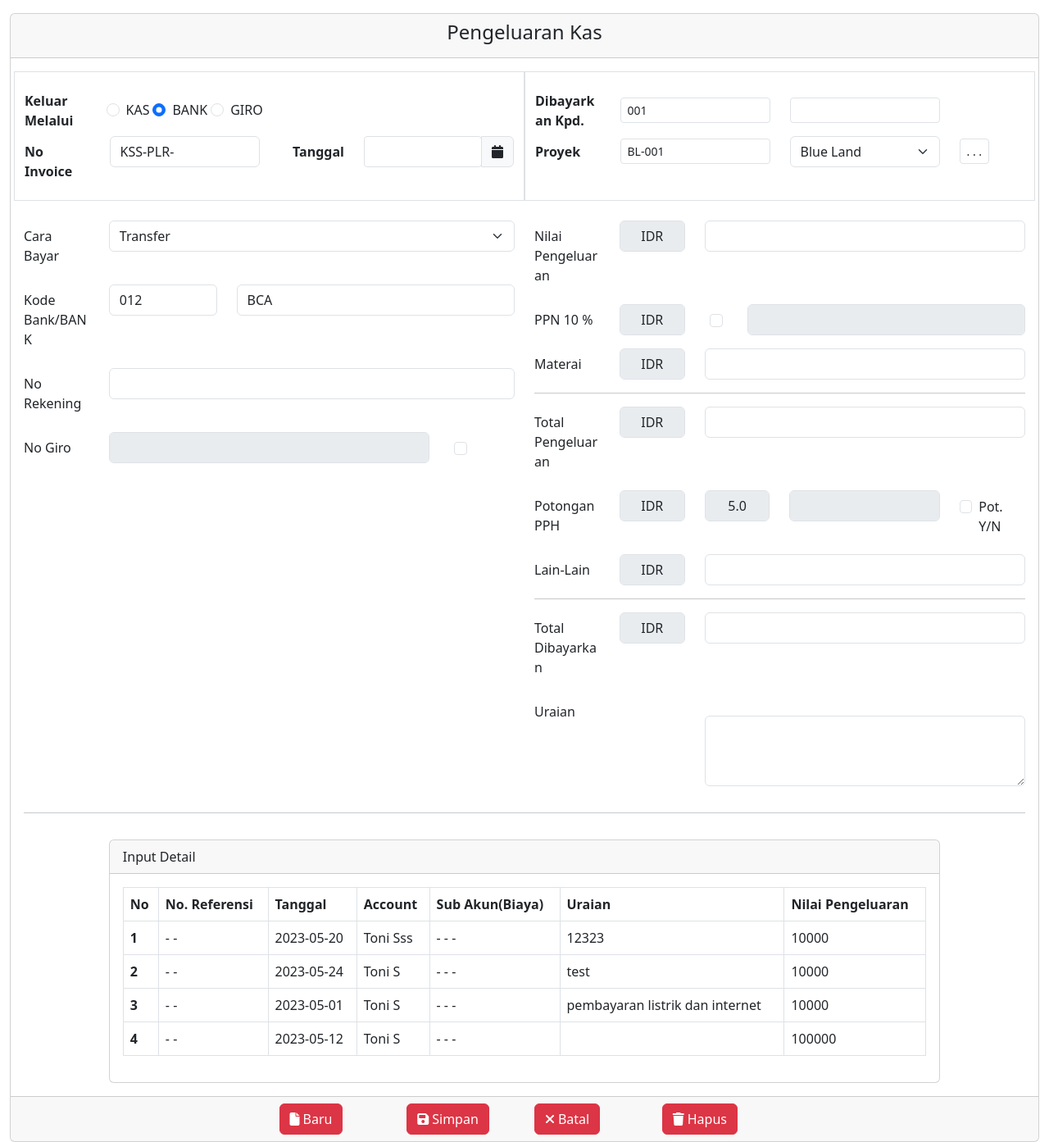
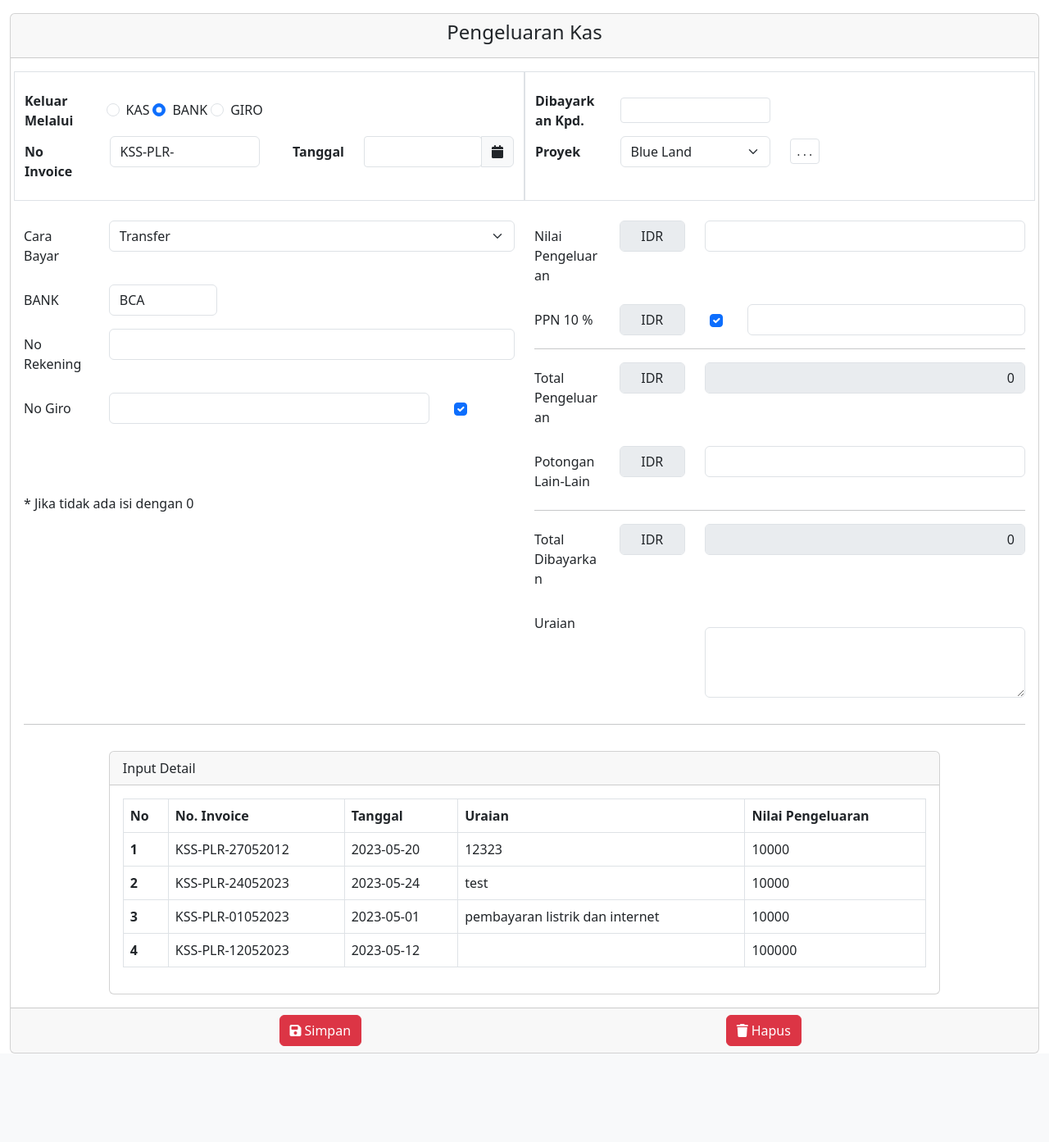
Before and after one commit to Adittyapn/sistem-keuangan-kss-2023, a PHP site: page /keuangan-pengeluaran.php in a window 1280 px wide. Shown: the part 56-1449 px from the top of the page at 82% size. After the commit the page ends 1341 px from the top, so only its background shows below. Run offline with PHP 8.4, Linux system fonts and the light colour scheme; data comes from the database, SQL or seed files in the repository; both versions use the stored data as it was after the commit; some libraries are stand-ins or nearby versions.

Commit message:
fix ppn , table , requiered form , add jabatan , delete form materai&pot pph

```diff
--- a/function.php
+++ b/function.php
@@ -25,13 +25,13 @@ function tambah($data)
     $kodeBank = $data["kodeBank"];
     $noRek = $data["noRekening"];
     $noGiro = $data["noGiro"];
-    $kode_diterima = $data["kode_diterima"];
+    // $kode_diterima = $data["kode_diterima"];
     $nama_diterima = $data["nama_diterima"];
-    $kode_proyek = $data["kode_proyek"];
+    // $kode_proyek = $data["kode_proyek"];
     $tambahProyek = $data["tambahProyek"];
     $nilai_pnrm = $data["nilaiPnrm"];
     $ppn = isset($data['ppn']) ? $data['ppn'] : 0;
-    $materai = $data['materai'];
+    // $materai = $data['materai'];
     $total_pnrm = $data['total_pnrm'];
     $potPPH = isset($data['pot1']) ? $data['pot1'] : 0;
     $potLain = $data['pot_lain'];
@@ -42,7 +42,7 @@ function tambah($data)
 
     $query = "INSERT INTO penerimaan_kas
                 VALUES
-                (NULL, '$payment', '$invoice', '$tanggal', '$caraBayar', '$kodeBank', '$noRek', '$noGiro','$kode_diterima','$nama_diterima ','$tambahProyek', '$kode_proyek',$nilai_pnrm, $ppn, $materai,
+                (NULL, '$payment', '$invoice', '$tanggal', '$caraBayar', '$kodeBank', '$noRek', '$noGiro', '$nama_diterima ','$tambahProyek', $nilai_pnrm, $ppn,
                 $total_pnrm, $potPPH, $potLain, $total_bayar, '$uraian')";
     mysqli_query($conn, $query);
 
@@ -77,13 +77,10 @@ function tambahpengeluaran($data)
     $kodeBank = $data["kodeBank"];
     $noRek = $data["noRekening"];
     $noGiro = $data["noGiro"];
-    $kode_dibayar = $data["kode_dibayar"];
     $nama_dibayar = $data["nama_dibayar"];
-    $kode_proyek = $data["kode_proyek"];
     $tambahProyek = $data["tambahProyek"];
     $nilaiPengeluaran = $data["nilaiPengeluaran"];
     $ppn = isset($data['ppn']) ? $data['ppn'] : 0;
-    $materai = $data['materai'];
     $total_pengeluaran = $data['total_pengeluaran'];
     $potPPH = isset($data['pot1']) ? $data['pot1'] : 0;
     $potLain = $data['pot_lain'];
@@ -94,7 +91,7 @@ function tambahpengeluaran($data)
 
     $query = "INSERT INTO pengeluaran_kas
                 VALUES
-                (null, '$payment', '$invoice', '$tanggal', '$caraBayar', '$kodeBank', '$noRek', '$noGiro', '$kode_dibayar','$nama_dibayar','$tambahProyek', '$kode_proyek',$nilaiPengeluaran, $ppn, $materai,
+                (null, '$payment', '$invoice', '$tanggal', '$caraBayar', '$kodeBank', '$noRek', '$noGiro', '$nama_dibayar','$tambahProyek', $nilaiPengeluaran, $ppn,
                 $total_pengeluaran, $potPPH, $potLain, $total_bayar, '$uraian')";
 
     mysqli_query($conn, $query);
@@ -157,28 +154,3 @@ function editDataPengeluaran($data)
     return mysqli_affected_rows($conn);
 }
 //end pengeluaran kas
-// function ubahproduk($data)
-// {
-// global $conn;
-
-// $id = $data['id'];
-// $tanggal = $data['tanggal'];
-// $no_invoice = $data['no_invoice'];
-// $nama = $data['nama'];
-// $nama_dibayar = $data['nama_dibayar'];
-// $no_rekening = $data['no_rekening'];
-// $total_bayar = $data['total_bayar'];
-// $uraian = $data['uraian'];
-
-// mysqli_query($conn, "UPDATE penerimaan_kas SET
-// tanggal = '$tanggal',
-// no_invoice = '$no_invoice',
-// nama = '$nama',
-// nama_dibayar = '$nama_dibayar',
-// no_rekening = '$no_rekening',
-// total_bayar = '$total_bayar',
-// uraian = '$uraian'
-
-// WHERE id = $id
-// ");
-// }
--- a/keuangan-pengeluaran.php
+++ b/keuangan-pengeluaran.php
@@ -150,7 +150,7 @@ $pengeluaran = query("SELECT * FROM pengeluaran_kas LEFT JOIN proyek ON pengelua
                   <div class="col-sm-4">
                     <!-- <input type="date" class="datepicker border rounded-1" name="tanggal" id="datePicker" /> -->
                     <div class="input-group">
-                      <input type="text text-tanggal" id="datePicker" class="form-control datepicker border rounded-1" name="tanggal" autocomplete="off">
+                      <input type="text text-tanggal" id="datePicker" class="form-control datepicker border rounded-1" name="tanggal" autocomplete="off" required>
                       <span class="input-group-text" id="addon-wrapping"><i class="fa fa-calendar icon"></i></span>
                     </div>
                   </div>
@@ -159,20 +159,20 @@ $pengeluaran = query("SELECT * FROM pengeluaran_kas LEFT JOIN proyek ON pengelua
               <div class="col-6 border mb-3 py-3">
                 <div class="row align-items-center">
                   <label for="from" class="col-sm-2 col-form-label"><b>Dibayarkan Kpd.</b></label>
+                  <!-- <div class="col-sm-4">
+                    <input class="form-control form-control-sm w-100" type="text" value="001" aria-label="readonly input example" name="kode_bayar" id="kode_bayar" />
+                  </div> -->
                   <div class="col-sm-4">
-                    <input class="form-control form-control-sm w-100" type="text" value="001" aria-label="readonly input example" name="kode_bayar" id="kode_bayar" />
-                  </div>
-                  <div class="col-sm-4">
-                    <input class="form-control form-control-sm w-100" type="text" value="" aria-label="readonly input example" name="nama_dibayar" id="nama_dibayar" />
+                    <input class="form-control form-control-sm w-100" type="text" value="" aria-label="readonly input example" name="nama_dibayar" id="nama_dibayar" required />
                   </div>
                   <div class="col-sm-2">
                   </div>
                 </div>
                 <div class="row align-items-center">
                   <label for="Proyek" class="col-sm-2 col-form-label"><b>Proyek</b></label>
-                  <div class="col-sm-4">
+                  <!-- <div class="col-sm-4">
                     <input class="form-control form-control-sm w-100" name="kode_proyek" type="text" value="BL-001" aria-label="readonly input example" />
-                  </div>
+                  </div> -->
                   <div class="col-sm-4">
                     <select name="tambahProyek" id="tambahProyek" class="form-select">
                       <?php foreach ($proyek as $row) : ?>
@@ -203,18 +203,15 @@ $pengeluaran = query("SELECT * FROM pengeluaran_kas LEFT JOIN proyek ON pengelua
                   </div>
                 </div>
                 <div class="row mb-3">
-                  <label for="kodeBank" class="col-sm-2 col-form-label">Kode Bank/BANK</label>
+                  <label for="kodeBank" class="col-sm-2 col-form-label"> BANK</label>
                   <div class="col-sm-3">
-                    <input id="kodeBank" name="kodeBank" type="text" value="012" class="form-control" /> <!-- kalo disabled gak bisa di input valuenya -->
-                  </div>
-                  <div class="col-sm-7">
-                    <input type="text" value="BCA" class="form-control" />
+                    <input id="kodeBank" name="kodeBank" type="text" value="BCA" class="form-control" required /> <!-- kalo disabled gak bisa di input valuenya -->
                   </div>
                 </div>
                 <div class="row mb-3">
                   <label for="noRek" class="col-sm-2 col-form-label">No Rekening</label>
                   <div class="col-sm-10">
-                    <input id="noRekening" name="noRekening" type="text" value="" class="form-control" />
+                    <input id="noRekening" name="noRekening" type="text" value="" class="form-control" required />
                   </div>
                 </div>
                 <div class="row mb-3">
@@ -223,9 +220,11 @@ $pengeluaran = query("SELECT * FROM pengeluaran_kas LEFT JOIN proyek ON pengelua
                     <input id="noGiro" name="noGiro" type="text" value="" class="form-control" />
                   </div>
                   <div class="mt-2 d-flex justify-content-center col-sm-1">
-                    <input class="form-check-input" type="checkbox" id="giroChecked" />
+                    <input class="form-check-input" type="checkbox" id="giroChecked" checked />
                   </div>
                 </div>
+                <br><br><br>
+                <h6>* Jika tidak ada isi dengan 0 </h6>
               </div>
               <div class="col-6 mt-2">
                 <div class="row mb-3">
@@ -234,7 +233,7 @@ $pengeluaran = query("SELECT * FROM pengeluaran_kas LEFT JOIN proyek ON pengelua
                     <input name="idr" id="idr" value="IDR" class="text-center form-control" disabled readonly />
                   </div>
                   <div class="col-sm-8">
-                    <input name="nilaiPengeluaran" id="nilaiPengeluaran" class="text-end form-control" onkeypress="return restrictAlpha(event)" />
+                    <input name="nilaiPengeluaran" id="nilaiPengeluaran" class="text-end form-control" onkeypress="return restrictAlpha(event)" required />
                   </div>
                 </div>
                 <div class="row mb-3">
@@ -243,13 +242,13 @@ $pengeluaran = query("SELECT * FROM pengeluaran_kas LEFT JOIN proyek ON pengelua
                     <input name="" id="" value="IDR" class="text-center form-control" disabled readonly />
                   </div>
                   <div class="mt-2 d-flex justify-content-center col-sm-1">
-                    <input class="form-check-input" type="checkbox" value="" id="ppnChecked" />
+                    <input class="form-check-input" type="checkbox" value="" id="ppnChecked" checked />
                   </div>
                   <div class="col-sm-7">
                     <input name="ppn" id="ppn" class="text-end form-control" />
                   </div>
                 </div>
-                <div class="row mb-3">
+                <!-- <div class="row mb-3">
                   <label for="materai" class="col-sm-2 col-form-label">Materai</label>
                   <div class="col-sm-2">
                     <input name="idr" id="idr" value="IDR" class="text-center form-control" disabled readonly />
@@ -257,7 +256,7 @@ $pengeluaran = query("SELECT * FROM pengeluaran_kas LEFT JOIN proyek ON pengelua
                   <div class="col-sm-8">
                     <input name="materai" id="materai" class="text-end form-control" onkeypress="return restrictAlpha(event)" />
                   </div>
-                </div>
+                </div> -->
                 <div class="pembatas">
                   <hr />
                 </div>
@@ -267,10 +266,10 @@ $pengeluaran = query("SELECT * FROM pengeluaran_kas LEFT JOIN proyek ON pengelua
                     <input name="idr" id="idr" value="IDR" class="text-center form-control" disabled readonly />
                   </div>
                   <div class="col-sm-8">
-                    <input id="total_pengeluaran" name="total_pengeluaran" type="text" value="" class="text-end form-control" onkeypress="return restrictAlpha(event)" />
+                    <input id="total_pengeluaran" name="total_pengeluaran" type="text" value="" class="text-end form-control" onkeypress="return restrictAlpha(event)" disabled />
                   </div>
                 </div>
-                <div class="row mb-3">
+                <!-- <div class="row mb-3">
                   <label for="Potongan" class="col-sm-2 col-form-label">Potongan PPH</label>
                   <div class="col-sm-2">
                     <input name="idr" id="idr" value="IDR" class="text-center form-control" disabled readonly />
@@ -285,9 +284,9 @@ $pengeluaran = query("SELECT * FROM pengeluaran_kas LEFT JOIN proyek ON pengelua
                     <input class="form-check-input" type="checkbox" value="" id="potChacked" />
                     <label for="" class="ms-2">Pot. Y/N</label>
                   </div>
-                </div>
+                </div> -->
                 <div class="row mb-3">
-                  <label for="potlain" class="col-sm-2 col-form-label">Lain-Lain</label>
+                  <label for="potlain" class="col-sm-2 col-form-label"> Potongan Lain-Lain</label>
                   <div class="col-sm-2">
                     <input name="idr" id="idr" value="IDR" class="text-center form-control" disabled readonly />
                   </div>
@@ -305,7 +304,7 @@ $pengeluaran = query("SELECT * FROM pengeluaran_kas LEFT JOIN proyek ON pengelua
                     <input name="idr" id="idr" value="IDR" class="text-center form-control" disabled readonly />
                   </div>
                   <div class="col-sm-8">
-                    <input id="total_bayar" name="total_bayar" type="text" value="" class="text-end form-control" onkeypress="return restrictAlpha(event)" />
+                    <input id="total_bayar" name="total_bayar" type="text" value="" class="text-end form-control" onkeypress="return restrictAlpha(event)" disabled />
                   </div>
                 </div>
                 <div class="row mb-3">
@@ -313,7 +312,7 @@ $pengeluaran = query("SELECT * FROM pengeluaran_kas LEFT JOIN proyek ON pengelua
                   <div class="col-sm-8">
                     <div class="form-group">
                       <label for="exampleFormControlTextarea1"></label>
-                      <textarea class="form-control" id="uraian" name="uraian" rows="3"></textarea>
+                      <textarea class="form-control" id="uraian" name="uraian" rows="3" required></textarea>
                     </div>
                   </div>
                 </div>
@@ -334,10 +333,8 @@ $pengeluaran = query("SELECT * FROM pengeluaran_kas LEFT JOIN proyek ON pengelua
                       <thead>
                         <tr>
                           <th scope="col">No</th>
-                          <th scope="col">No. Referensi</th>
+                          <th scope="col">No. Invoice</th>
                           <th scope="col">Tanggal</th>
-                          <th scope="col">Account</th>
-                          <th scope="col">Sub Akun(Biaya)</th>
                           <th scope="col">Uraian</th>
                           <th scope="col">Nilai Pengeluaran</th>
                         </tr>
@@ -346,10 +343,8 @@ $pengeluaran = query("SELECT * FROM pengeluaran_kas LEFT JOIN proyek ON pengelua
                         <?php foreach ($pengeluaran as $i => $row) : ?>
                           <tr>
                             <th scope="row"><?php echo ++$i ?></th>
-                            <td>- -</td>
+                            <td><?php echo $row['no_invoice'] ?></td>
                             <td><?php echo $row['tanggal'] ?></td>
-                            <td><?php echo $row['nama_dibayar'] ?></td>
-                            <td>- - -</td>
                             <td><?php echo $row['uraian'] ?></td>
                             <td><?php echo $row['nilaiPengeluaran'] ?></td>
                           </tr>
@@ -365,19 +360,9 @@ $pengeluaran = query("SELECT * FROM pengeluaran_kas LEFT JOIN proyek ON pengelua
             <div class="row">
               <div class="col-9 offset-3">
                 <div class="row">
-                  <div class="col-sm-2 align-items-center">
-                    <button class="btn btn-danger">
-                      <span class="fa fa-file me-1"></span>Baru
-                    </button>
-                  </div>
-                  <div class="col-sm-2 align-items-center">
+                  <div class="col-sm-7 align-items-center">
                     <button class="btn btn-danger" type="submit" name="submit">
                       <span class="fa fa-floppy-disk me-1"></span>Simpan
-                    </button>
-                  </div>
-                  <div class="col-sm-2 align-items-center">
-                    <button class="btn btn-danger" type="reset">
-                      <span class="fa fa-xmark me-1"></span>Batal
                     </button>
                   </div>
                   <div class="col-sm-2 align-items-center">
@@ -443,6 +428,9 @@ $pengeluaran = query("SELECT * FROM pengeluaran_kas LEFT JOIN proyek ON pengelua
     var inputGiro = document.querySelector("#noGiro");
 
     var toogleInput = function(e) {
+      if (!e.target.checked) {
+        inputGiro.value = "";
+      }
       inputGiro.disabled = !e.target.checked;
     };
 
@@ -453,68 +441,127 @@ $pengeluaran = query("SELECT * FROM pengeluaran_kas LEFT JOIN proyek ON pengelua
     //no giro end
 
     //potpph start
-    var checkbox = document.querySelector("#potChacked");
-    var input = document.querySelector("#pot");
-    var input1 = document.querySelector("#pot1");
+    // var checkbox = document.querySelector("#potChacked");
+    // var input = document.querySelector("#pot");
+    // var input1 = document.querySelector("#pot1");
 
-    var toogleInput = function(e) {
-      input.disabled = !e.target.checked;
-      input1.disabled = !e.target.checked;
-    };
+    // var toogleInput = function(e) {
+    //   input.disabled = !e.target.checked;
+    //   input1.disabled = !e.target.checked;
+    // };
 
-    toogleInput({
-      target: checkbox
-    });
-    checkbox.addEventListener("change", toogleInput);
+    // toogleInput({
+    //   target: checkbox
+    // });
+    // checkbox.addEventListener("change", toogleInput);
     //potpph end
 
     //ppn check start
     var checkboxPpn = document.querySelector("#ppnChecked");
     var inputPpn = document.querySelector("#ppn");
 
-    var toogleInput = function(e) {
+    var toggleInput = function(e) {
+      if (!e.target.checked) {
+        inputPpn.value = "";
+      }
       inputPpn.disabled = !e.target.checked;
     };
 
-    toogleInput({
+    toggleInput({
       target: checkboxPpn
     });
-    checkboxPpn.addEventListener("change", toogleInput);
+    checkboxPpn.addEventListener("change", toggleInput);
+
     //ppn check end
 
 
+    ///// BARUU
     $("#nilaiPengeluaran").keyup(function() {
-      var nilai_pengeluaran = document.getElementById("nilaiPengeluaran").value;
-      document.getElementById("ppn").value = nilai_pengeluaran * 10 / 100;
+      var nilaiPengeluaran = parseFloat(document.getElementById("nilaiPengeluaran").value);
+      console.log(nilaiPengeluaran);
+      document.getElementById("ppn").value = nilaiPengeluaran * 10 / 100;
+      updateTotalPnrm();
     });
 
-    $("#materai").keyup(function() {
-      var nilai_pengeluaran = document.getElementById("nilaiPengeluaran").value;
-      var ppn = document.getElementById("ppn").value;
-      var materai = document.getElementById("materai").value;
-      if ($('#ppnChecked').prop('checked')) {
-        document.getElementById("total_pengeluaran").value = parseFloat(nilai_pengeluaran) + parseFloat(ppn) + parseFloat(materai);
+    $(document).ready(function() {
+      var nilaiPengeluaran = parseFloat(document.getElementById("nilaiPengeluaran").value);
+      var ppn = parseFloat(document.getElementById("ppn").value);
+      var checkboxChecked = $('#ppnChecked').prop('checked');
+
+      if (checkboxChecked) {
+        document.getElementById("total_pengeluaran").value = nilaiPengeluaran + ppn;
       } else {
-        document.getElementById("total_pengeluaran").value = parseFloat(nilai_pengeluaran) + parseFloat(materai);
+        document.getElementById("total_pengeluaran").value = nilaiPengeluaran;
       }
     });
 
-    $("#materai").keyup(function() {
-      // var pph = document.getElementById("pot1").value;
-      var total_pengeluaran = document.getElementById("total_pengeluaran").value;
-      console.log(total_pengeluaran)
-      document.getElementById("pot1").value = total_pengeluaran * 5 / 100;
+    $('#ppnChecked').change(function() {
+      var nilaiPengeluaran = parseFloat(document.getElementById("nilaiPengeluaran").value);
+      var ppn = parseFloat(document.getElementById("ppn").value);
+      var checkboxChecked = $('#ppnChecked').prop('checked');
+
+      if (checkboxChecked) {
+        document.getElementById("total_pengeluaran").value = nilaiPengeluaran + ppn;
+      } else {
+        document.getElementById("total_pengeluaran").value = nilaiPengeluaran;
+      }
     });
+    $(document).ready(function() {
+      $('#ppnChecked').change(function() {
+        updatetotal_pengeluaran();
+      });
 
-    $("#pot_lain").keyup(function() {
-      var total_pengeluaran = document.getElementById("total_pengeluaran").value;
-      var pph = document.getElementById("pot1").value;
-      var pot_lain = document.getElementById("pot_lain").value;
-      if ($('#potChacked').prop('checked')) {
-        document.getElementById("total_bayar").value = parseFloat(total_pengeluaran) - parseFloat(pph) - parseFloat(pot_lain);
-      } else {
-        document.getElementById("total_bayar").value = parseFloat(total_pengeluaran) - parseFloat(pot_lain);
+      $('#nilaiPengeluaran').keyup(function() {
+        updatetotal_pengeluaran();
+      });
+
+      $('#pot_lain').keyup(function() {
+        updatetotal_pengeluaran();
+      });
+
+      function updatetotal_pengeluaran() {
+        var nilaiPengeluaran = parseFloat(document.getElementById("nilaiPengeluaran").value);
+        var ppn = parseFloat(document.getElementById("ppn").value);
+        var checkboxChecked = $('#ppnChecked').prop('checked');
+
+        if (isNaN(nilaiPengeluaran)) {
+          nilaiPengeluaran = 0;
+        }
+
+        if (isNaN(ppn)) {
+          ppn = 0;
+        }
+
+        var total_pengeluaran = 0;
+        if (checkboxChecked) {
+          total_pengeluaran = nilaiPengeluaran + ppn;
+        } else {
+          total_pengeluaran = nilaiPengeluaran;
+        }
+
+        document.getElementById("total_pengeluaran").value = total_pengeluaran;
+        updateTotalBayar();
       }
+
+      function updateTotalBayar() {
+        var total_pengeluaran = parseFloat(document.getElementById("total_pengeluaran").value);
+        var pot_lain = parseFloat(document.getElementById("pot_lain").value);
+
+        if (isNaN(total_pengeluaran)) {
+          total_pengeluaran = 0;
+        }
+
+        if (isNaN(pot_lain)) {
+          pot_lain = 0;
+        }
+
+        var total_bayar = total_pengeluaran - pot_lain;
+
+        document.getElementById("total_bayar").value = total_bayar;
+      }
+
+      // Pembaruan awal saat nilaiPengeluaran pertama kali diinput
+      updatetotal_pengeluaran();
     });
   </script>
 </body>
--- a/register.php
+++ b/register.php
@@ -52,6 +52,10 @@ if (isset($_POST["edit"])) {
               <input type="text" class="form-control" id="exampleInputEmail1" placeholder="Nama Pengguna" required name="nama_pengguna" />
             </div>
             <div class="input-group mb-3">
+              <span class="input-group-text"><i class="fa fa-user"></i></span>
+              <input type="text" class="form-control" id="exampleInputEmail1" placeholder="Jabatan" required name="jabatan" />
+            </div>
+            <div class="input-group mb-3">
               <span class="input-group-text"><i class="fa fa-circle-user"></i></span>
               <input type="text" class="form-control" id="exampleInputEmail1" placeholder="Username" required name="username" />
             </div>
@@ -59,7 +63,6 @@ if (isset($_POST["edit"])) {
               <span class="input-group-text"><i class="fa fa-lock"></i></span>
               <input type="password" class="form-control" id="exampleInputEmail1" placeholder="Password" required name="password" />
             </div>
-
             <div class="d-grid mb-3">
               <button type="submit" class="btn btn-danger" name="save" value="submit">Daftar</button>
               <p class="text-center mt-3">
```
Also changed, not shown: berhasil.php (+3 -12 lines), insert.php (+4 -3 lines), keuangan-penerimaan.php (+123 -91 lines), keuangan.sql (+45 -26 lines), laporan-penerimaan.php (+8 -13 lines), laporan-pengeluaran.php (+6 -13 lines), tentang.php (+13 -52 lines).
